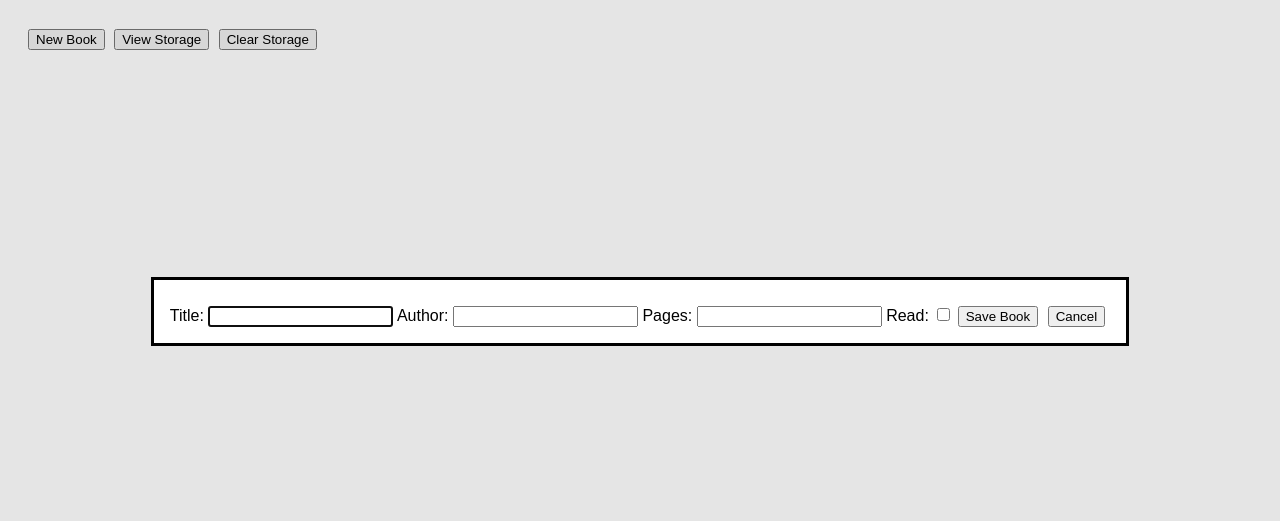
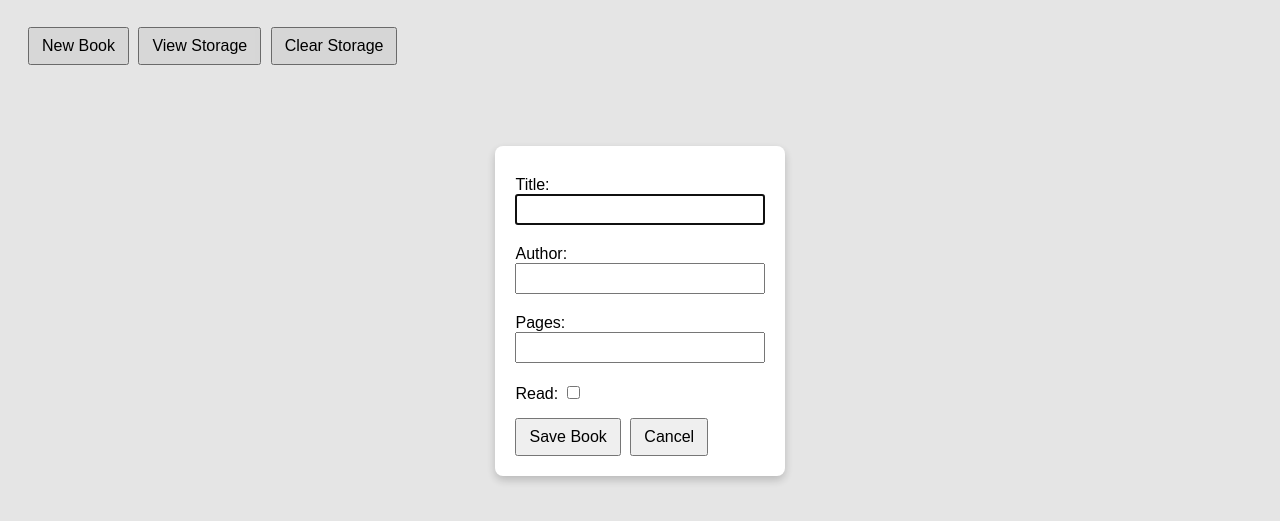
Before and after one commit to D-Honoured1/Library, a plain HTML site: page index.html in a window 1280 px wide. Both pictures are taken after a click on the button "New Book". Shown: the part 89-610 px from the top of the page. Drawn offline with Linux system fonts and the light colour scheme.

Commit message:
Added some styles to the code

```diff
--- a/style.css
+++ b/style.css
@@ -5,7 +5,7 @@ body {
 
 #libraryDisplay {
   display: grid;
-  grid-template-columns: repeat(auto-fill, minmax(200px, 1fr)); /* responsive grid */
+  grid-template-columns: repeat(auto-fill, minmax(200px, 1fr));
   gap: 20px;
   margin-top: 20px;
 }
@@ -21,4 +21,37 @@ body {
 button {
   margin-top: 10px;
   margin-right: 5px;
+  padding: 8px 12px;
+  font-size: 1rem;
+  cursor: pointer;
 }
+
+dialog {
+  border: none;
+  border-radius: 8px;
+  padding: 20px;
+  box-shadow: 0 4px 10px rgba(0, 0, 0, 0.2);
+}
+
+label {
+  display: block;
+  margin: 10px 0 5px;
+}
+
+input[type="text"],
+input[type="number"] {
+  padding: 6px;
+  width: 100%;
+  margin-bottom: 10px;
+  box-sizing: border-box;
+}
+
+pre {
+  background: #eee;
+  padding: 10px;
+  border-radius: 5px;
+}
+
+h1 {
+  margin-bottom: 20px;
+}
```
